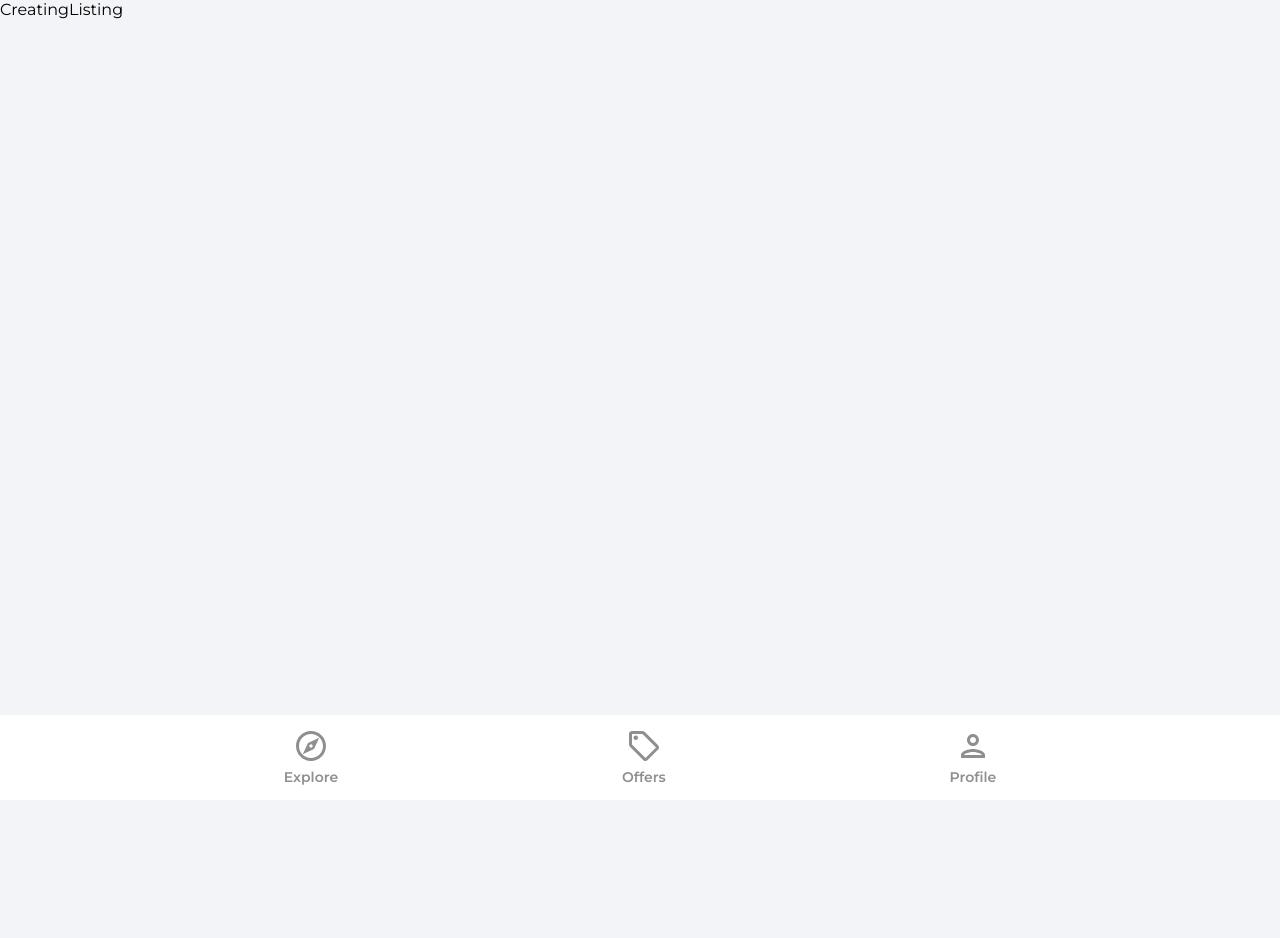
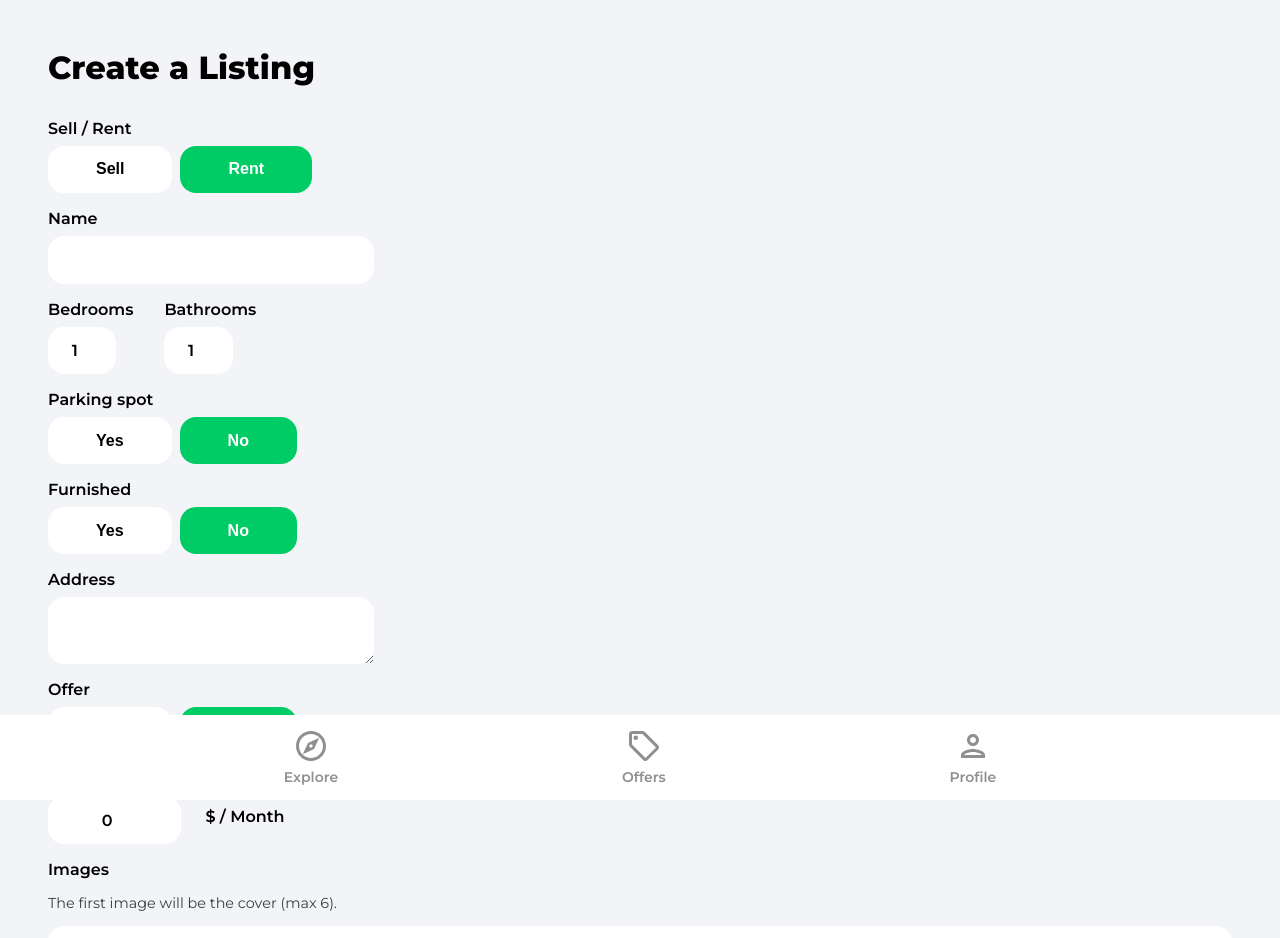
Before and after one commit to mh3r99/house-marketplace, a React (Create React App) app: page /create-listing in a window 1280 px wide. Shown: the top 938 px of the page. Before the commit the page ends 800 px from the top, so only its background shows below. Built offline with nearby package versions, Linux system fonts and the light colour scheme; no server answers; sample sign-in values are in the browser's storage.

Commit message:
creating listing form

```diff
--- a/src/pages/CreatingListing.jsx
+++ b/src/pages/CreatingListing.jsx
@@ -22,6 +22,22 @@
     longitude: 0,
   });
 
+  const {
+    type,
+    name,
+    bedrooms,
+    bathrooms,
+    parking,
+    furnished,
+    address,
+    offer,
+    regularPrice,
+    discountedPrice,
+    images,
+    latitude,
+    longitude,
+  } = formData;
+
   const auth = getAuth();
   const navigate = useNavigate();
   const isMounted = useRef(true);
@@ -43,9 +59,279 @@
     // eslint-disable-next-line
   }, [isMounted]);
 
+  const onSubmit = (e) => {
+    e.preventDefault();
+
+    console.log(formData);
+  };
+
+  const onMutate = (e) => {
+    let boolean = null;
+
+    if (e.target.value === "true") {
+      boolean = true;
+    }
+
+    if (e.target.value === "false") {
+      boolean = false;
+    }
+
+    // Files
+    if (e.target.files) {
+      setFormData((prevState) => ({
+        ...prevState,
+        images: e.target.files,
+      }));
+    }
+
+    // Text/Booleans/Numbers
+    if (!e.target.files) {
+      setFormData((prevState) => ({
+        ...prevState,
+        [e.target.id]: boolean ?? e.target.value,
+      }));
+    }
+  };
+
   if (loading) return <Spinner />;
 
-  return <div>CreatingListing</div>;
+  return (
+    <div className="profile">
+      <header>
+        <p className="pageHeader">Create a Listing</p>
+      </header>
+
+      <main>
+        <form onSubmit={onSubmit}>
+          <label className="formLabel">Sell / Rent</label>
+          <div className="formButtons">
+            <button
+              type="button"
+              id="type"
+              value="sale"
+              className={type == "sale" ? "formButtonActive" : "formButton"}
+              onClick={onMutate}
+            >
+              Sell
+            </button>
+
+            <button
+              type="button"
+              id="type"
+              value="rent"
+              className={type == "rent" ? "formButtonActive" : "formButton"}
+              onClick={onMutate}
+            >
+              Rent
+            </button>
+          </div>
+
+          <label className="formLabel">Name</label>
+          <input
+            className="formInputName"
+            type="text"
+            id="name"
+            value={name}
+            onChange={onMutate}
+            maxLength="32"
+            minLength="10"
+            required
+          />
+
+          <div className="formRooms flex">
+            <div>
+              <label className="formLabel">Bedrooms</label>
+              <input
+                className="formInputSmall"
+                type="number"
+                id="bedrooms"
+                value={bedrooms}
+                onChange={onMutate}
+                min="1"
+                max="50"
+                required
+              />
+            </div>
+            <div>
+              <label className="formLabel">Bathrooms</label>
+              <input
+                className="formInputSmall"
+                type="number"
+                id="bathrooms"
+                value={bathrooms}
+                onChange={onMutate}
+                min="1"
+                max="50"
+                required
+              />
+            </div>
+          </div>
+
+          <label className="formLabel">Parking spot</label>
+          <div className="formButtons">
+            <button
+              className={parking ? "formButtonActive" : "formButton"}
+              type="button"
+              id="parking"
+              value={true}
+              onClick={onMutate}
+              min="1"
+              max="50"
+            >
+              Yes
+            </button>
+            <button
+              className={
+                !parking && parking !== null ? "formButtonActive" : "formButton"
+              }
+              type="button"
+              id="parking"
+              value={false}
+              onClick={onMutate}
+            >
+              No
+            </button>
+          </div>
+
+          <label className="formLabel">Furnished</label>
+          <div className="formButtons">
+            <button
+              className={furnished ? "formButtonActive" : "formButton"}
+              type="button"
+              id="furnished"
+              value={true}
+              onClick={onMutate}
+            >
+              Yes
+            </button>
+            <button
+              className={
+                !furnished && furnished !== null
+                  ? "formButtonActive"
+                  : "formButton"
+              }
+              type="button"
+              id="furnished"
+              value={false}
+              onClick={onMutate}
+            >
+              No
+            </button>
+          </div>
+
+          <label className="formLabel">Address</label>
+          <textarea
+            className="formInputAddress"
+            type="text"
+            id="address"
+            value={address}
+            onChange={onMutate}
+            required
+          />
+
+          {!geolocationEnabled && (
+            <div className="formLatLng flex">
+              <div>
+                <label className="formLabel">Latitude</label>
+                <input
+                  className="formInputSmall"
+                  type="number"
+                  id="latitude"
+                  value={latitude}
+                  onChange={onMutate}
+                  required
+                />
+              </div>
+              <div>
+                <label className="formLabel">Longitude</label>
+                <input
+                  className="formInputSmall"
+                  type="number"
+                  id="longitude"
+                  value={longitude}
+                  onChange={onMutate}
+                  required
+                />
+              </div>
+            </div>
+          )}
+
+          <label className="formLabel">Offer</label>
+          <div className="formButtons">
+            <button
+              className={offer ? "formButtonActive" : "formButton"}
+              type="button"
+              id="offer"
+              value={true}
+              onClick={onMutate}
+            >
+              Yes
+            </button>
+            <button
+              className={
+                !offer && offer !== null ? "formButtonActive" : "formButton"
+              }
+              type="button"
+              id="offer"
+              value={false}
+              onClick={onMutate}
+            >
+              No
+            </button>
+          </div>
+
+          <label className="formLabel">Regular Price</label>
+          <div className="formPriceDiv">
+            <input
+              className="formInputSmall"
+              type="number"
+              id="regularPrice"
+              value={regularPrice}
+              onChange={onMutate}
+              min="50"
+              max="750000000"
+              required
+            />
+            {type === "rent" && <p className="formPriceText">$ / Month</p>}
+          </div>
+
+          {offer && (
+            <>
+              <label className="formLabel">Discounted Price</label>
+              <input
+                className="formInputSmall"
+                type="number"
+                id="discountedPrice"
+                value={discountedPrice}
+                onChange={onMutate}
+                min="50"
+                max="750000000"
+                required={offer}
+              />
+            </>
+          )}
+
+          <label className="formLabel">Images</label>
+          <p className="imagesInfo">
+            The first image will be the cover (max 6).
+          </p>
+          <input
+            className="formInputFile"
+            type="file"
+            id="images"
+            onChange={onMutate}
+            max="6"
+            accept=".jpg,.png,.jpeg"
+            multiple
+            required
+          />
+          <button type="submit" className="primaryButton createListingButton">
+            Create Listing
+          </button>
+        </form>
+      </main>
+    </div>
+  );
 }
 
 export default CreatingListing;
```
